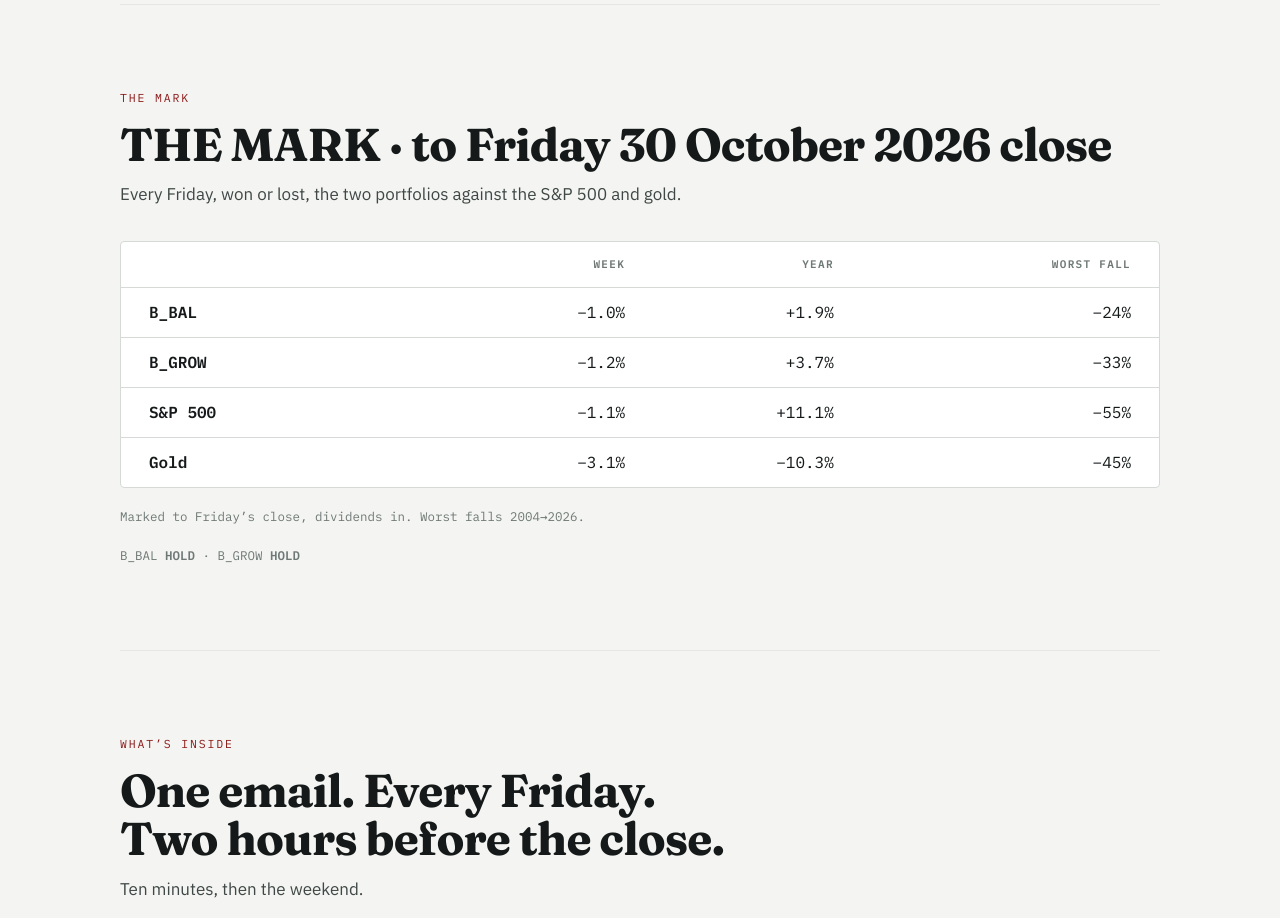
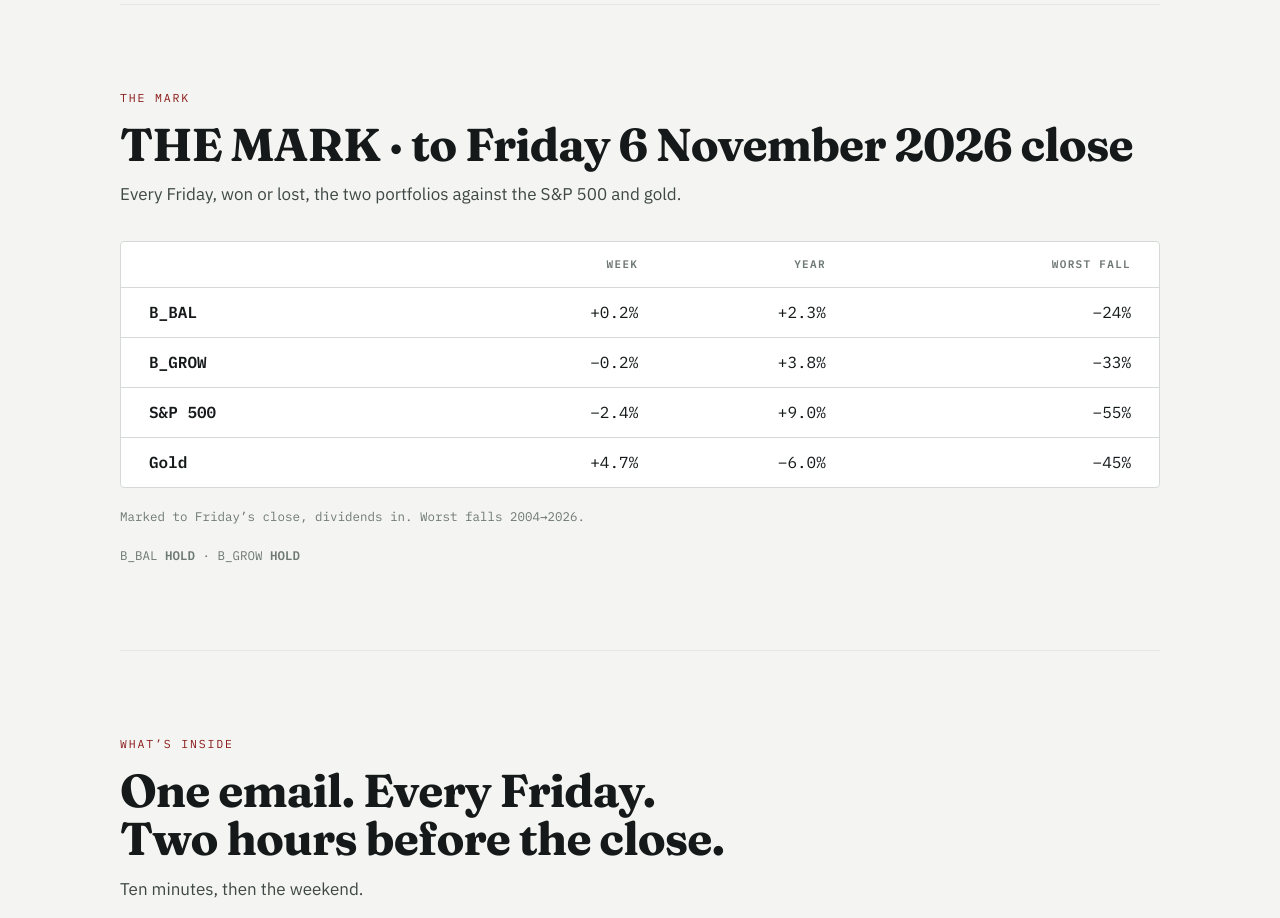
Before and after one commit to StokPix/stokpix.github.io, a plain HTML site: page index.html in a window 1280 px wide. Shown: the part 1280-2198 px from the top of the page. Drawn offline with Linux system fonts and the light colour scheme.

Commit message:
The mark to Friday 6 November 2026

```diff
--- a/index.html
+++ b/index.html
@@ -243,14 +243,14 @@ footer b{color:var(--ink-2)}
 <!-- MARK:START -->
 <section id="mark">
   <p class="eyebrow">The mark</p>
-  <h2>THE MARK &middot; to Friday 30 October 2026 close</h2>
+  <h2>THE MARK &middot; to Friday 6 November 2026 close</h2>
   <p class="sub">Every Friday, won or lost, the two portfolios against the S&amp;P 500 and gold.</p>
   <div class="ledger" style="overflow-x:auto">
     <table style="width:100%;border-collapse:collapse;font-size:16px">
       <thead><tr style="font-family:var(--mono);font-size:11px;letter-spacing:.12em;text-transform:uppercase;color:var(--ink-3)">
         <th style="text-align:left;padding:14px clamp(12px,3vw,28px)"></th><th style="text-align:right;padding:14px 10px">Week</th>
         <th style="text-align:right;padding:14px 10px">Year</th><th style="text-align:right;padding:14px clamp(12px,3vw,28px) 14px 10px">Worst fall</th></tr></thead>
-      <tbody><tr><th scope="row">B_BAL</th><td class="num">&minus;1.0%</td><td class="num">+1.9%</td><td class="num">&minus;24%</td></tr><tr><th scope="row">B_GROW</th><td class="num">&minus;1.2%</td><td class="num">+3.7%</td><td class="num">&minus;33%</td></tr><tr><th scope="row">S&amp;P 500</th><td class="num">&minus;1.1%</td><td class="num">+11.1%</td><td class="num">&minus;55%</td></tr><tr><th scope="row">Gold</th><td class="num">&minus;3.1%</td><td class="num">&minus;10.3%</td><td class="num">&minus;45%</td></tr></tbody>
+      <tbody><tr><th scope="row">B_BAL</th><td class="num">+0.2%</td><td class="num">+2.3%</td><td class="num">&minus;24%</td></tr><tr><th scope="row">B_GROW</th><td class="num">&minus;0.2%</td><td class="num">+3.8%</td><td class="num">&minus;33%</td></tr><tr><th scope="row">S&amp;P 500</th><td class="num">&minus;2.4%</td><td class="num">+9.0%</td><td class="num">&minus;55%</td></tr><tr><th scope="row">Gold</th><td class="num">+4.7%</td><td class="num">&minus;6.0%</td><td class="num">&minus;45%</td></tr></tbody>
     </table>
   </div>
   <p class="compare">Marked to Friday&rsquo;s close, dividends in. Worst falls 2004&rarr;2026.</p>
```
